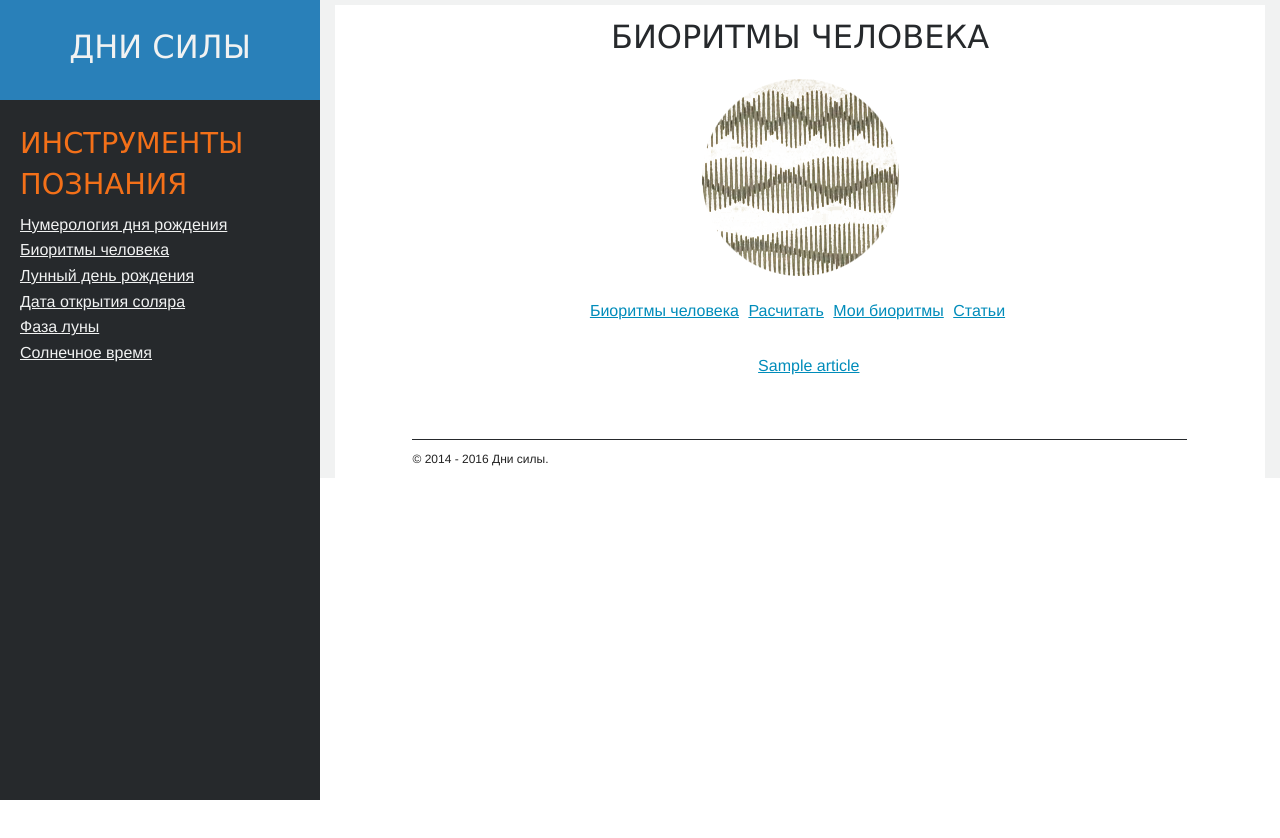
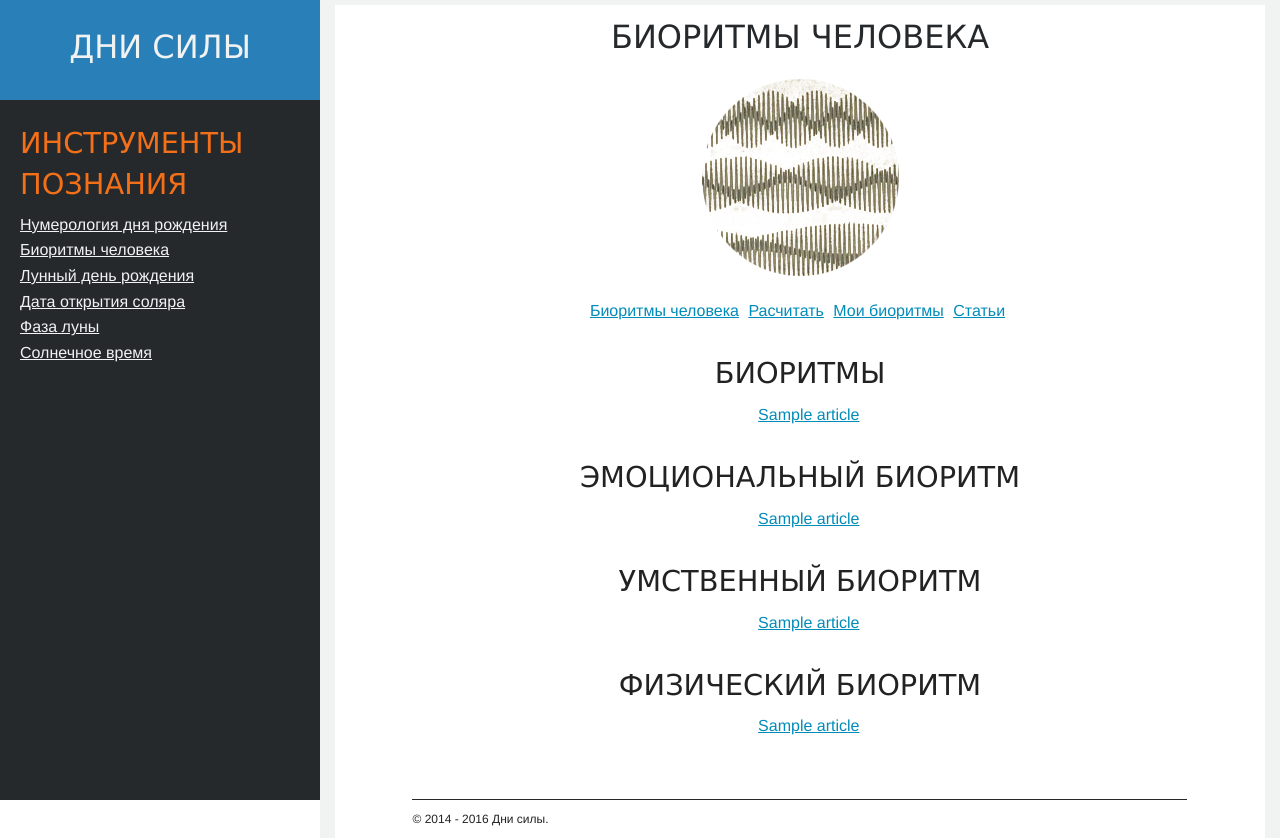
Before and after one commit to Ravall/ezo-date.ru, a Django app: template templates/biorythms/articles.html in a window 1280 px wide. Before the commit the page ends 800 px from the top, so only its background shows below. Run offline with Django 3.2, Linux system fonts and the light colour scheme; the template is opened without the code that fills it: most values are stand-ins (such as "Sample title", 1, 10 or a date in 2020); style sheets or scripts are compiled from the project's sources.

Commit message:
add biorythm article

```diff
--- a/serv/biorythms/views.py
+++ b/serv/biorythms/views.py
@@ -170,7 +170,10 @@ class ArticlesView(ApiRequestMixin, BiorythmsMixin):
 
     def get_context_data(self, **kwargs):
         context = super(ArticlesView, self).get_context_data(**kwargs)
-        context['articles'] = self.api_get_by_tags('biorythms')
+        context['articles']         = self.api_get_by_tags('biorythms')
+        context['articles_emo']     = self.api_get_by_tags('emo_biorhythm')
+        context['articles_mind']    = self.api_get_by_tags('mind_biorhythm')
+        context['articles_fiz']     = self.api_get_by_tags('fiz_biorhythm')
         return context
 
 
--- a/serv/frontend/views.py
+++ b/serv/frontend/views.py
@@ -52,7 +52,6 @@ class Index(TemplateView, SessionMixin):
 
 
     def get_context_data(self, **kwargs):
-        calendar.month_name = calendar._localized_month("%OB,")
         myCal = MyHtmlCalendar(calendar.MONDAY, 'ru_RU.UTF-8')
         clndr =  myCal.formatmonth()
 
--- a/templates/biorythms/articles.html
+++ b/templates/biorythms/articles.html
@@ -7,7 +7,7 @@
 
 
 {% block text_content %}
-
+	<h2> Биоритмы </h2>
 	<div class='list'>
 		<ul>
     		{% for article in articles %}
@@ -17,4 +17,37 @@
     		{% endfor %}
 		</ul>
 	</div>
+
+	<h2> Эмоциональный биоритм </h2>
+	<div class='list'>
+		<ul>
+    		{% for article in articles_emo %}
+        	<li>
+            	<a alt='статья: {{article.title}}' title='статья на тему: "{{article.title}}"' href="{% url 'bio_article' article.name %} ">{{article.title}}</a>
+        	</li>
+    		{% endfor %}
+		</ul>
+	</div>
+
+	<h2> Умственный биоритм </h2>
+	<div class='list'>
+		<ul>
+    		{% for article in articles_mind %}
+        	<li>
+            	<a alt='статья: {{article.title}}' title='статья на тему: "{{article.title}}"' href="{% url 'bio_article' article.name %} ">{{article.title}}</a>
+        	</li>
+    		{% endfor %}
+		</ul>
+	</div>
+
+	<h2> Физический биоритм </h2>
+	<div class='list'>
+		<ul>
+    		{% for article in articles_fiz %}
+        	<li>
+            	<a alt='статья: {{article.title}}' title='статья на тему: "{{article.title}}"' href="{% url 'bio_article' article.name %} ">{{article.title}}</a>
+        	</li>
+    		{% endfor %}
+		</ul>
+	</div>
 {% endblock %}
```
